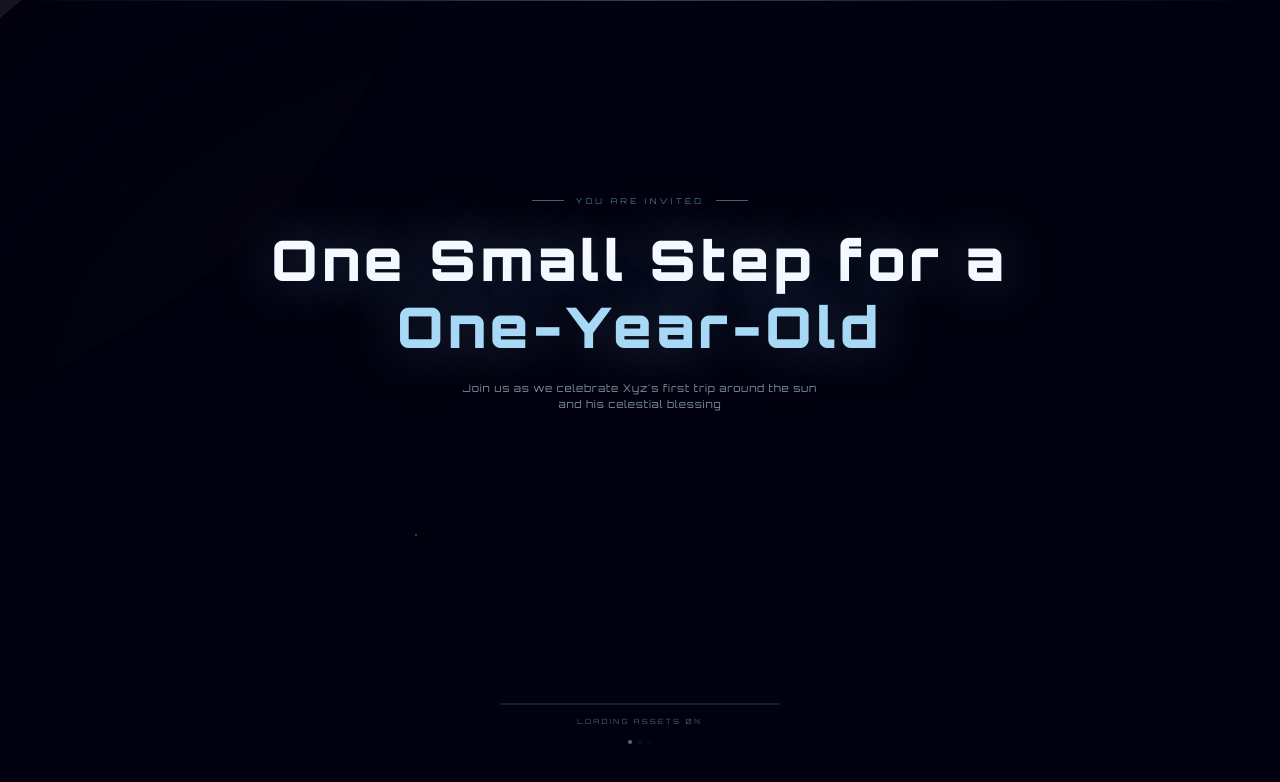
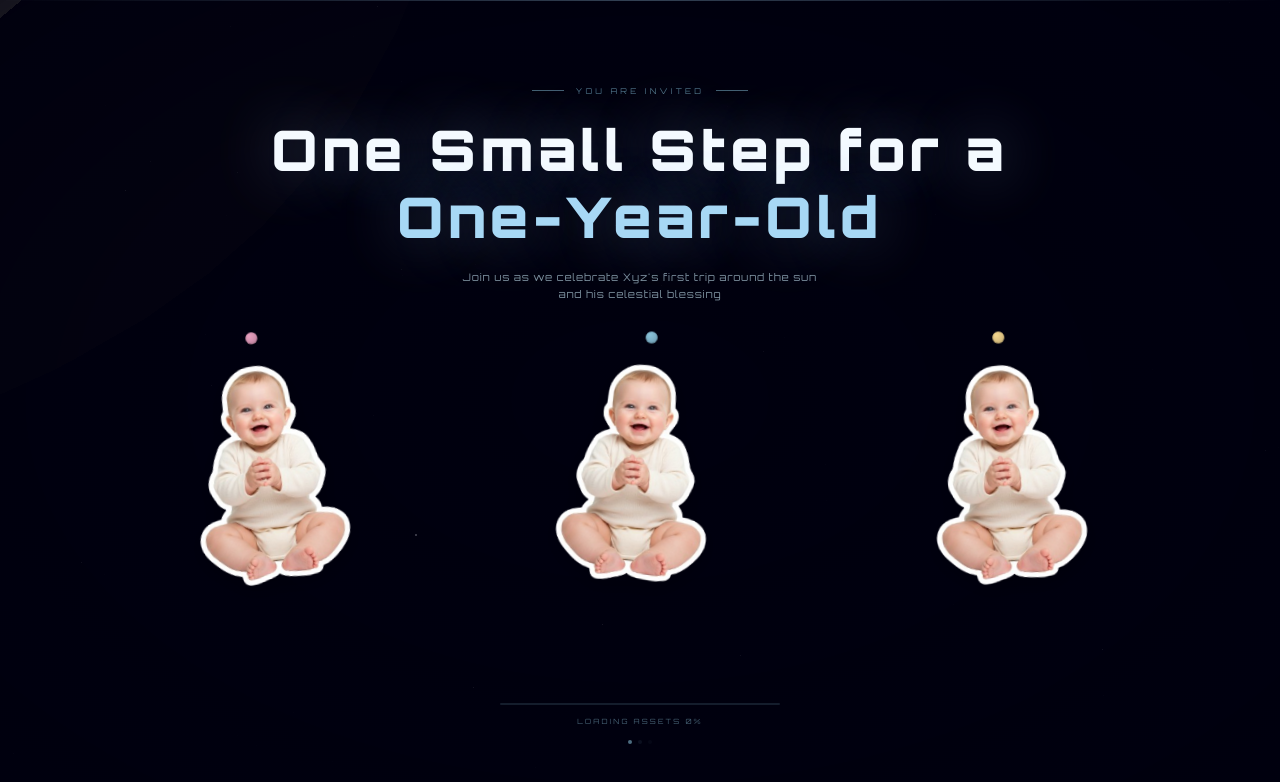
Before and after one commit to usernotfoundy/proj-B0531-v3, a React (Vite) app: page / in a window 1280 px wide. Shown: the top 782 px of the page. Built offline with nearby package versions, Linux system fonts and the light colour scheme; no server answers.

Commit message:
added sample baby pics at splashscreen

```diff
--- a/src/components/SplashScreen.tsx
+++ b/src/components/SplashScreen.tsx
@@ -1,6 +1,22 @@
 import { useEffect, useState } from 'react'
 import type { Spaceship } from '../scene/Spaceship'
 import { loadingTracker } from '../scene/LoadingTracker'
+
+/** Add more paths from public/babies as you collect photos */
+const BABY_STICKERS = ['/babies/baby.png']
+
+interface PinnedBaby {
+    srcIndex: number
+    rotate: number
+    pinColor: string
+    delay: number
+}
+
+const PINNED_BABIES: PinnedBaby[] = [
+    { srcIndex: 0, rotate: -8, pinColor: '#E8A0BF', delay: 0.05 },
+    { srcIndex: 0, rotate: 5, pinColor: '#89C2D9', delay: 0.12 },
+    { srcIndex: 0, rotate: -5, pinColor: '#F5D78E', delay: 0.18 },
+]
 
 interface Props {
     spaceshipRef: React.MutableRefObject<Spaceship | null>
@@ -71,16 +87,14 @@ export default function SplashScreen({ spaceshipRef, onDismiss }: Props) {
             }} />
 
             {/* ── Main content ──────────────────────────────────── */}
-            <div style={{
-                display: 'flex',
-                flexDirection: 'column',
-                alignItems: 'center',
-                gap: '1.2rem',
-                marginBottom: '12rem',   // push up so ship is visible below
-                opacity: phase === 'leaving' ? 0 : 1,
-                transform: phase === 'leaving' ? 'translateY(-20px)' : 'translateY(0)',
-                transition: 'opacity 0.6s ease, transform 0.6s ease',
-            }}>
+            <div
+                className="splash-main-content"
+                style={{
+                    opacity: phase === 'leaving' ? 0 : 1,
+                    transform: phase === 'leaving' ? 'translateY(-20px)' : 'translateY(0)',
+                    transition: 'opacity 0.6s ease, transform 0.6s ease',
+                }}
+            >
 
                 {/* Eyebrow */}
                 <div style={{
@@ -138,6 +152,32 @@ export default function SplashScreen({ spaceshipRef, onDismiss }: Props) {
                     <br />
                     and his celestial blessing
                 </p>
+
+                {/* ── Pinned baby row — between caption and button ─ */}
+                <div aria-hidden className="splash-baby-row">
+                    {PINNED_BABIES.map((baby, i) => (
+                        <div
+                            key={i}
+                            className="splash-baby-sticker"
+                            style={{
+                                transform: `rotate(${baby.rotate}deg)`,
+                                animation: `stickerPopIn 0.5s ease ${baby.delay}s both`,
+                            }}
+                        >
+                            <div
+                                className="splash-baby-pin"
+                                style={{
+                                    background: `radial-gradient(circle at 35% 30%, ${baby.pinColor}, ${baby.pinColor}cc)`,
+                                }}
+                            />
+                            <img
+                                src={BABY_STICKERS[baby.srcIndex]}
+                                alt=""
+                                draggable={false}
+                            />
+                        </div>
+                    ))}
+                </div>
 
             </div>
 
--- a/src/index.css
+++ b/src/index.css
@@ -112,3 +112,105 @@ canvas {
     transform: translateX(0);
   }
 }
+
+@keyframes stickerPopIn {
+  from {
+    opacity: 0;
+  }
+
+  to {
+    opacity: 1;
+  }
+}
+
+/* Splash — pinned baby stickers (responsive row) */
+.splash-baby-row {
+  display: flex;
+  align-items: center;
+  justify-content: center;
+  width: min(100%, 72rem);
+  max-width: 96vw;
+  margin-top: clamp(0.5rem, 2vh, 1rem);
+  gap: clamp(0px, 0.7vw, 0.35rem);
+  pointer-events: none;
+}
+
+.splash-baby-sticker {
+  position: relative;
+  flex: 0 1 auto;
+  min-width: 0;
+  /* ~3 across the viewport; caps at desktop size from prior tuning */
+  width: min(22.75rem, 30.67vw);
+}
+
+.splash-baby-pin {
+  position: absolute;
+  top: -7px;
+  left: 50%;
+  transform: translateX(-50%);
+  width: 12px;
+  height: 12px;
+  border-radius: 50%;
+  z-index: 2;
+  box-shadow: 0 1px 3px rgba(0, 0, 0, 0.35), inset 0 -1px 2px rgba(0, 0, 0, 0.15);
+}
+
+.splash-baby-sticker img {
+  width: 100%;
+  height: auto;
+  display: block;
+  filter: drop-shadow(0 6px 12px rgba(0, 0, 0, 0.35));
+  user-select: none;
+}
+
+.splash-main-content {
+  display: flex;
+  flex-direction: column;
+  align-items: center;
+  gap: clamp(0.85rem, 2.5vh, 1.2rem);
+  width: 100%;
+  max-width: 96vw;
+  padding-inline: clamp(0.5rem, 3vw, 1.25rem);
+  margin-bottom: clamp(5.5rem, 14vh, 10rem);
+}
+
+@media (max-width: 480px) {
+  .splash-baby-row {
+    max-width: 100vw;
+    gap: 0;
+    margin-top: 0.35rem;
+    overflow: visible;
+  }
+
+  .splash-baby-sticker {
+    /* ~70% larger than prior 31vw mobile size; overlap keeps row within viewport */
+    width: 52.7vw;
+    margin-inline: 0;
+  }
+
+  .splash-baby-sticker + .splash-baby-sticker {
+    margin-left: calc((52.7vw * 3 - 96vw) / -2);
+  }
+
+  .splash-baby-pin {
+    top: -5px;
+    width: 8px;
+    height: 8px;
+  }
+
+  .splash-baby-sticker img {
+    filter: drop-shadow(0 4px 8px rgba(0, 0, 0, 0.32));
+  }
+}
+
+@media (min-width: 768px) {
+  .splash-baby-sticker {
+    width: min(22.75rem, calc((100vw - 3rem) / 3));
+  }
+}
+
+@media (min-width: 1200px) {
+  .splash-baby-sticker {
+    width: min(22.75rem, 30vw);
+  }
+}
```
Also changed, not shown: public/babies/baby.png (added).
